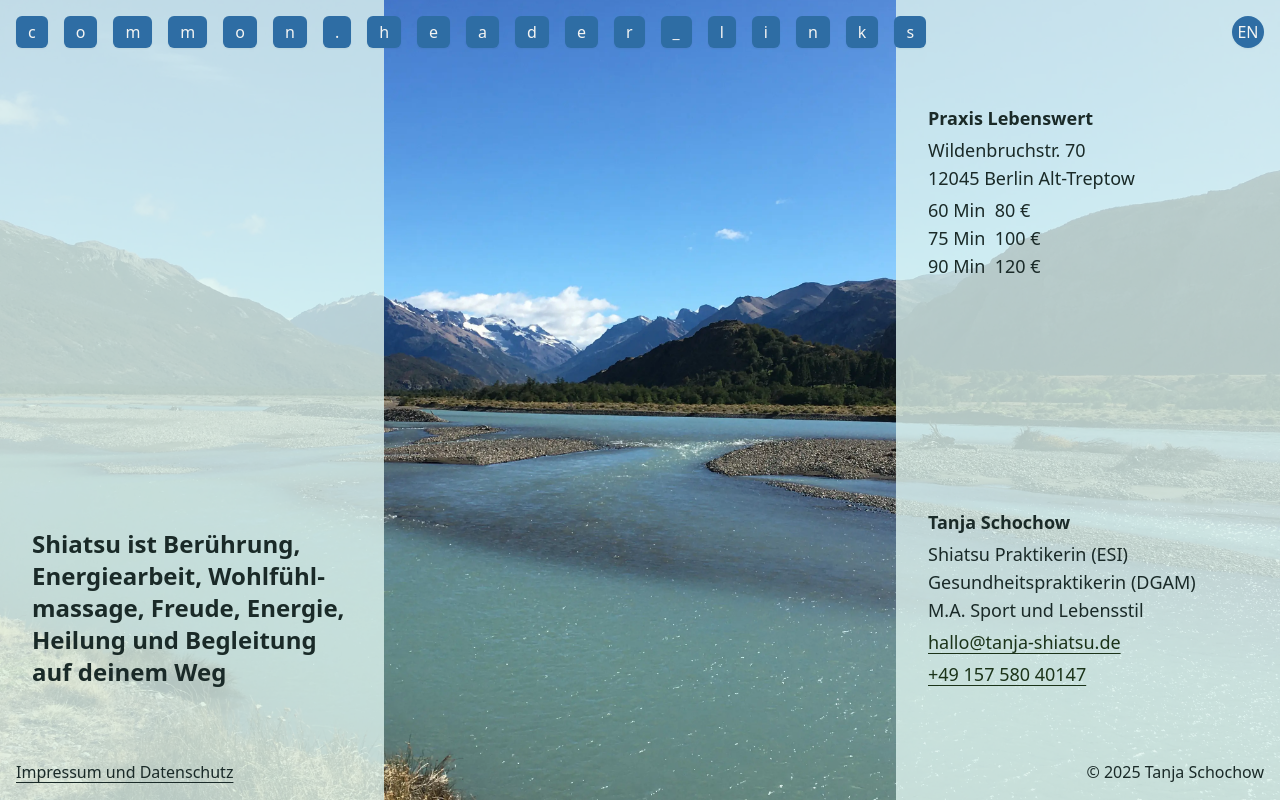
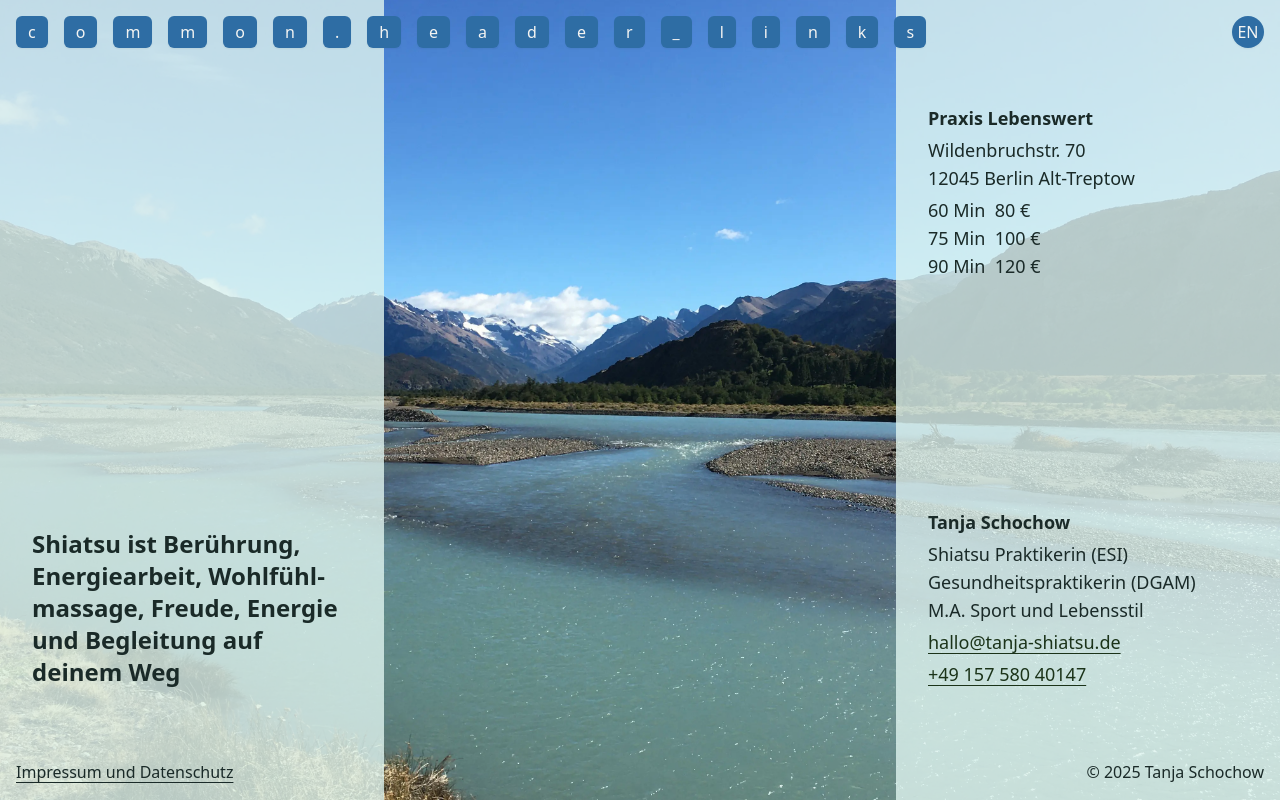
Before and after one commit to NinaHahne/tanja-shiatsu, a SvelteKit app: page /de/ in a window 1280 px wide. Built offline with nearby package versions, Linux system fonts and the light colour scheme.

Commit message:
docs: update "Shiatsu" text

```diff
--- a/src/routes/[locale]/+page.svelte
+++ b/src/routes/[locale]/+page.svelte
@@ -49,8 +49,8 @@
         <img src={logoImage} alt="Shiatsu Logo" class="mx-auto mt-12 max-w-full opacity-0" />
         <div class="my-12 space-y-1 text-sm/6">
           <p class="text-2xl font-semibold">
-            Shiatsu ist Berührung, Energie&shy;arbeit, Wohl&shy;fühl&shy;massage, Freude, Energie, Heilung und
-            Begleitung auf deinem Weg
+            Shiatsu ist Berührung, Energie&shy;arbeit, Wohl&shy;fühl&shy;massage, Freude, Energie und Begleitung auf
+            deinem Weg
           </p>
         </div>
       </div>
```
